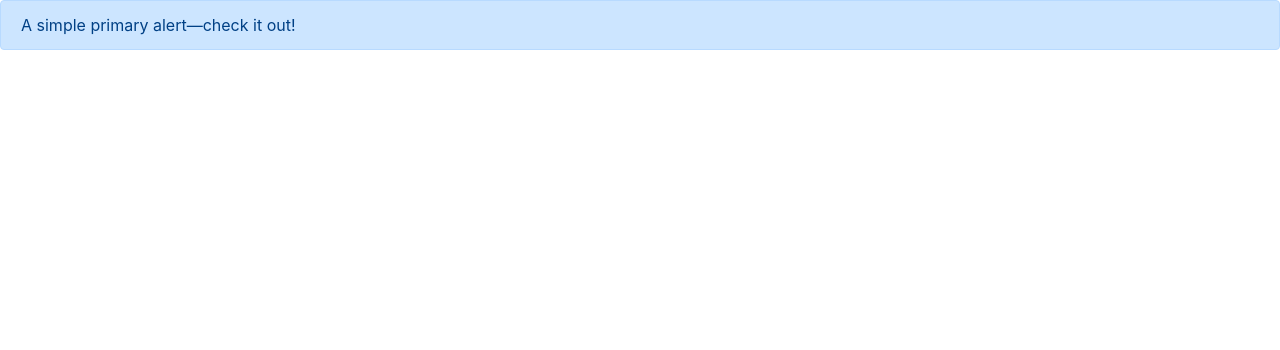
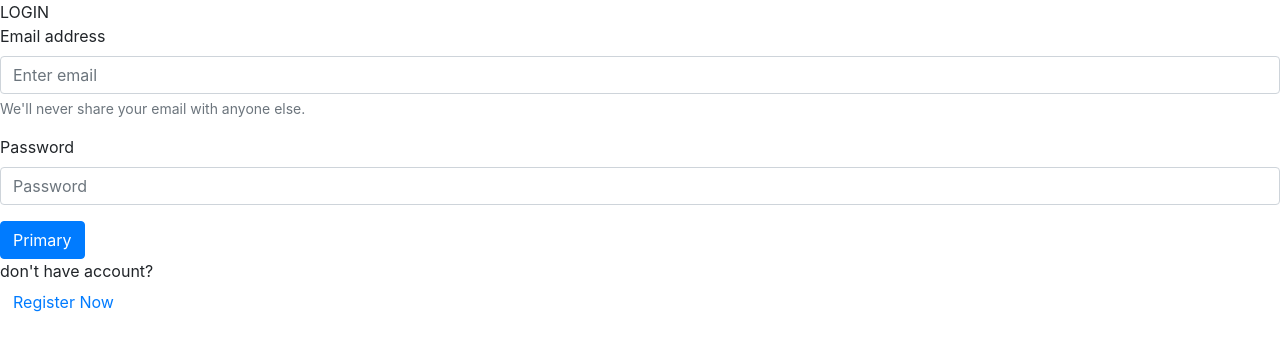
Before and after one commit to kimiasmt/blog-dashboard, an Angular app: page / in a window 1280 px wide. Shown: the top 350 px of the page. Built offline with nearby package versions, Linux system fonts and the light colour scheme.

Commit message:
login html

```diff
--- a/src/app/app.component.html
+++ b/src/app/app.component.html
@@ -1,3 +1 @@
-<div class="alert alert-primary" role="alert">
-  A simple primary alert—check it out!
-</div>
+<app-login></app-login>
--- a/src/app/app.module.ts
+++ b/src/app/app.module.ts
@@ -12,7 +12,7 @@ import { LoginComponent } from './pages/authentication/login/login.component';
   ],
   imports: [
     BrowserModule,
-    AppRoutingModule
+    AppRoutingModule,
   ],
   providers: [],
   bootstrap: [AppComponent]
--- a/src/app/pages/authentication/login/login.component.html
+++ b/src/app/pages/authentication/login/login.component.html
@@ -1 +1,24 @@
-<p>login works!</p>
+<div class="login">
+  <div class="login__header">LOGIN</div>
+  <div class="login__email">
+    <div class="form-group">
+      <label for="exampleInputEmail1">Email address</label>
+      <input type="email" class="form-control" id="exampleInputEmail1" aria-describedby="emailHelp" placeholder="Enter email">
+      <small id="emailHelp" class="form-text text-muted">We'll never share your email with anyone else.</small>
+    </div>
+  </div>
+  <div class="login__password">
+    <div class="form-group">
+      <label for="exampleInputPassword1">Password</label>
+      <input type="password" class="form-control" id="exampleInputPassword1" placeholder="Password">
+    </div>
+  </div>
+  <div class="login__button">
+    <button type="button" class="btn btn-primary">Primary</button>
+  </div>
+  <div class="login__no-account">
+    <div>don't have account?</div>
+    <button type="button" class="btn btn-link">Register Now</button>
+  </div>
+
+</div>
--- a/src/app/pages/authentication/login/login.component.scss
+++ b/src/app/pages/authentication/login/login.component.scss
@@ -0,0 +1,3 @@
+.login {
+
+}
```
